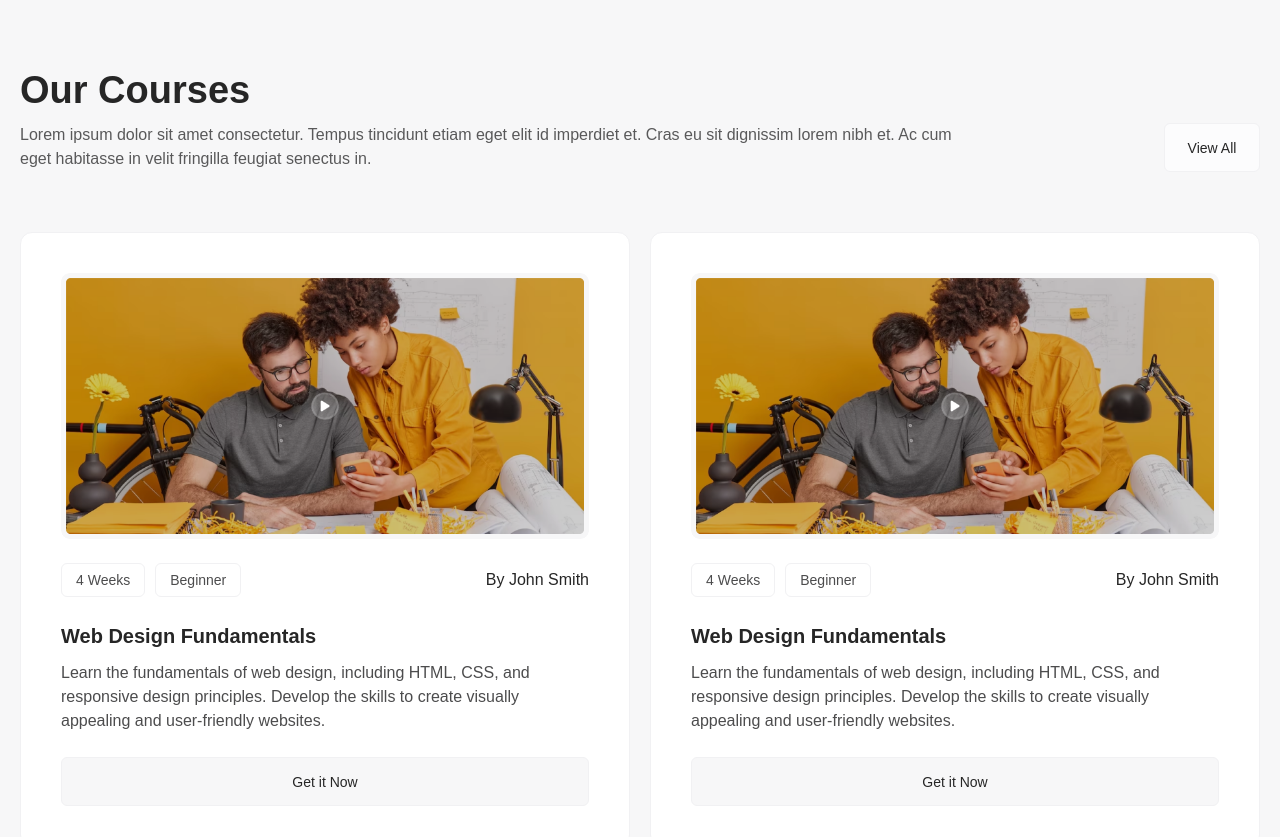
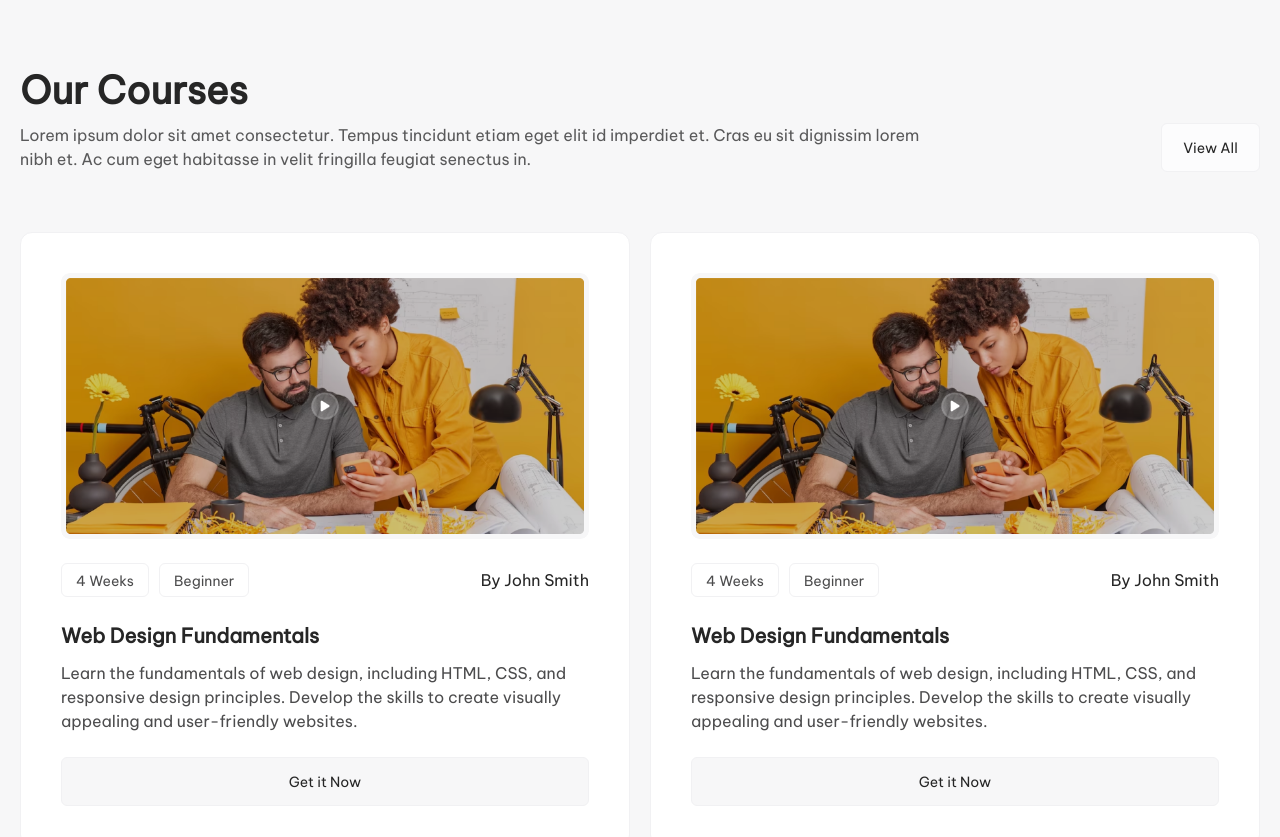
Before and after one commit to Bekjan777/horizon, a React (Vite) app: page / in a window 1280 px wide. Shown: the part 1480-2317 px from the top of the page. Built offline with nearby package versions, Linux system fonts and the light colour scheme.

Commit message:
heading-undate

```diff
--- a/src/App.sass
+++ b/src/App.sass
@@ -4,6 +4,16 @@
 
 //*
 //    outline: red 1px solid
+
+//@use './assets/fonts/be-vietnam-pro/style.css' as *
+//@use './assets/fonts/inter/style.css' as *
+
+$fontFamily: "Be Vietnam Pro Regular", sans-serif
+$secondFamily: "Inter", sans-serif
+
+#root
+    font-family: $fontFamily
+
 .container
     max-width: 1596px
 
--- a/src/assets/fonts/be-vietnam-pro/style.css
+++ b/src/assets/fonts/be-vietnam-pro/style.css
@@ -4,7 +4,7 @@
     font-family: 'Be Vietnam Pro Regular';
     font-style: normal;
     font-weight: normal;
-    src: local('Be Vietnam Pro Regular'), url('BeVietnamPro-Regular.woff') format('woff');
+    src: local('./Be Vietnam Pro Regular'), url('./BeVietnamPro-Regular.woff') format('woff');
     }
 
 
@@ -12,7 +12,7 @@
     font-family: 'Be Vietnam Pro Medium';
     font-style: normal;
     font-weight: normal;
-    src: local('Be Vietnam Pro Medium'), url('BeVietnamPro-Medium.woff') format('woff');
+    src: local('./Be Vietnam Pro Medium'), url('./BeVietnamPro-Medium.woff') format('woff');
     }
 
 
@@ -20,7 +20,7 @@
     font-family: 'Be Vietnam Pro SemiBold';
     font-style: normal;
     font-weight: normal;
-    src: local('Be Vietnam Pro SemiBold'), url('BeVietnamPro-SemiBold.woff') format('woff');
+    src: local('./Be Vietnam Pro SemiBold'), url('./BeVietnamPro-SemiBold.woff') format('woff');
     }
 
 
@@ -28,7 +28,7 @@
     font-family: 'Be Vietnam Pro Bold';
     font-style: normal;
     font-weight: normal;
-    src: local('Be Vietnam Pro Bold'), url('BeVietnamPro-Bold.woff') format('woff');
+    src: local('./Be Vietnam Pro Bold'), url('./BeVietnamPro-Bold.woff') format('woff');
     }
 
 
@@ -37,5 +37,5 @@
     font-family: 'Be Vietnam Pro ExtraBold';
     font-style: normal;
     font-weight: normal;
-    src: local('Be Vietnam Pro ExtraBold'), url('BeVietnamPro-ExtraBold.woff') format('woff');
+    src: local('./Be Vietnam Pro ExtraBold'), url('./BeVietnamPro-ExtraBold.woff') format('woff');
     }
--- a/src/index.css
+++ b/src/index.css
@@ -21,8 +21,6 @@
     --grey-40: #656567;
     --grey-60: #98989a;
     --grey-70: #b3b3b3;
-    --font-family: "Be Vietnam Pro", sans-serif;
-    --second-family: "Inter", sans-serif;
 }
 
 *, *::before, *::after{
--- a/src/pages/CoursesPage/openCoursePage/openCoursePage.module.sass
+++ b/src/pages/CoursesPage/openCoursePage/openCoursePage.module.sass
@@ -1,9 +1,10 @@
 @use '../../../App' as *
 
 .open_course
-  margin-bottom: 115px
+  margin: 115px 0
+
   @media (max-width: 800px)
-    margin-bottom: 50px
+    margin: 50px 0
   &__under
     font-family: var(--font-family)
     display: grid
@@ -275,7 +276,7 @@
             color: var(--grey-15)
             user-select: none
             @include adaptive-value("font-size", 18, 12, 1)
-            @include adaptive-value("left", 11, 9, 1)
+            @include adaptive-value("left", 13, 11, 1)
             @include adaptive-value("top", 8, 7, 1)
           .selected
             color: var(--absolute-white)
--- a/src/pages/HomePage/HomePage.module.sass
+++ b/src/pages/HomePage/HomePage.module.sass
@@ -159,7 +159,7 @@
           border: 1px solid var(--white-95)
           border-radius: 8px
           padding: 18px 24px
-          width: 120px
+          width: 122px
           height: 63px
           background: var(--white-99)
           font-weight: 500
@@ -171,7 +171,7 @@
             border-radius: 6px
             padding: 14px 20px
             font-size: 14px
-            width: 96px
+            width: 99px
             height: 49px
     &__inner_down
       display: grid
@@ -229,7 +229,7 @@
           border: 1px solid var(--white-95)
           border-radius: 8px
           padding: 18px 24px
-          width: 120px
+          width: 122px
           height: 63px
           background: var(--white-99)
           font-weight: 500
@@ -241,7 +241,7 @@
             border-radius: 6px
             padding: 14px 20px
             font-size: 14px
-            width: 96px
+            width: 99px
             height: 49px
     &__inner_down
       //display: flex
@@ -401,7 +401,7 @@
       border: 1px solid var(--white-95)
       border-radius: 8px
       padding: 18px 24px
-      width: 159px
+      width: 160px
       height: 63px
       background: var(--absolute-white)
       font-family: var(--font-family)
```
